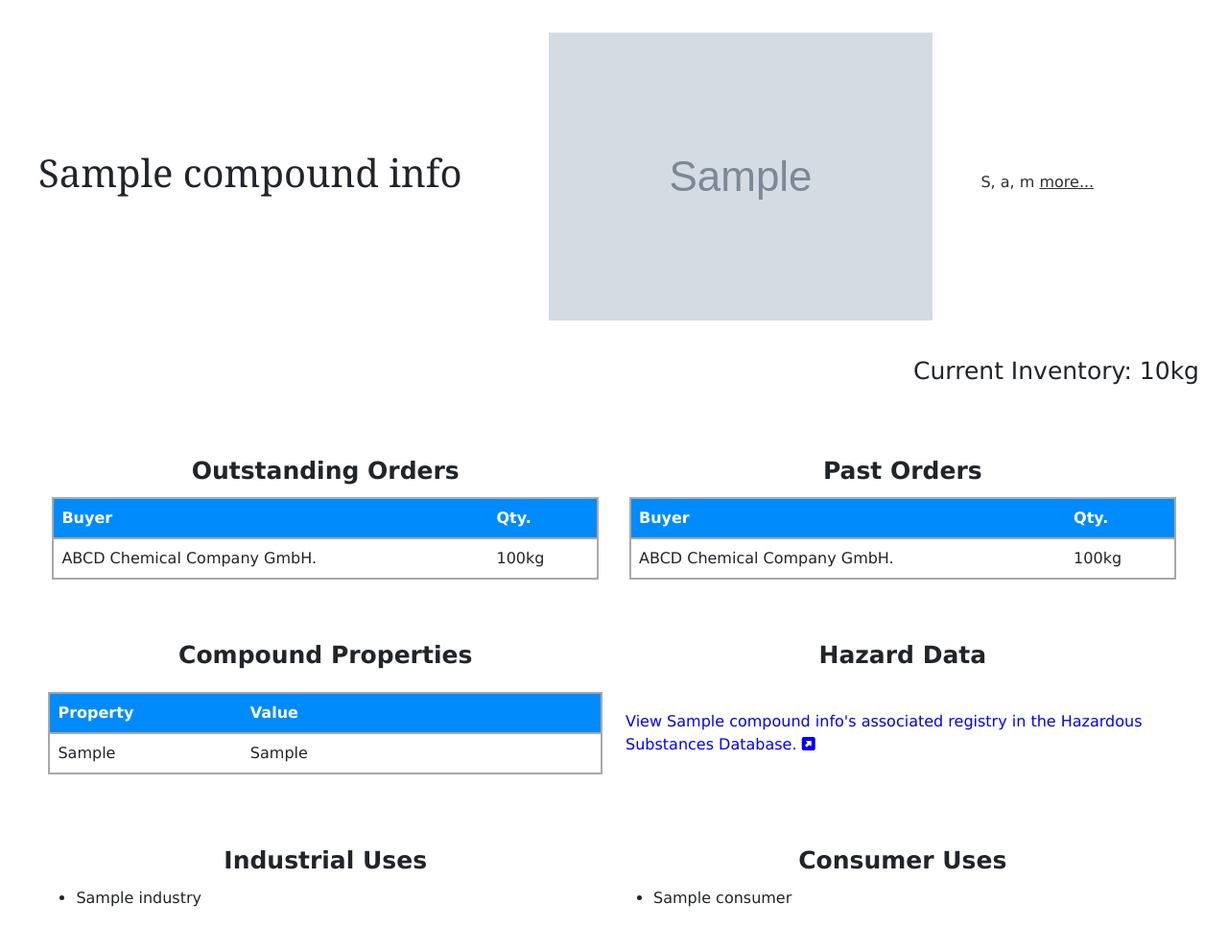
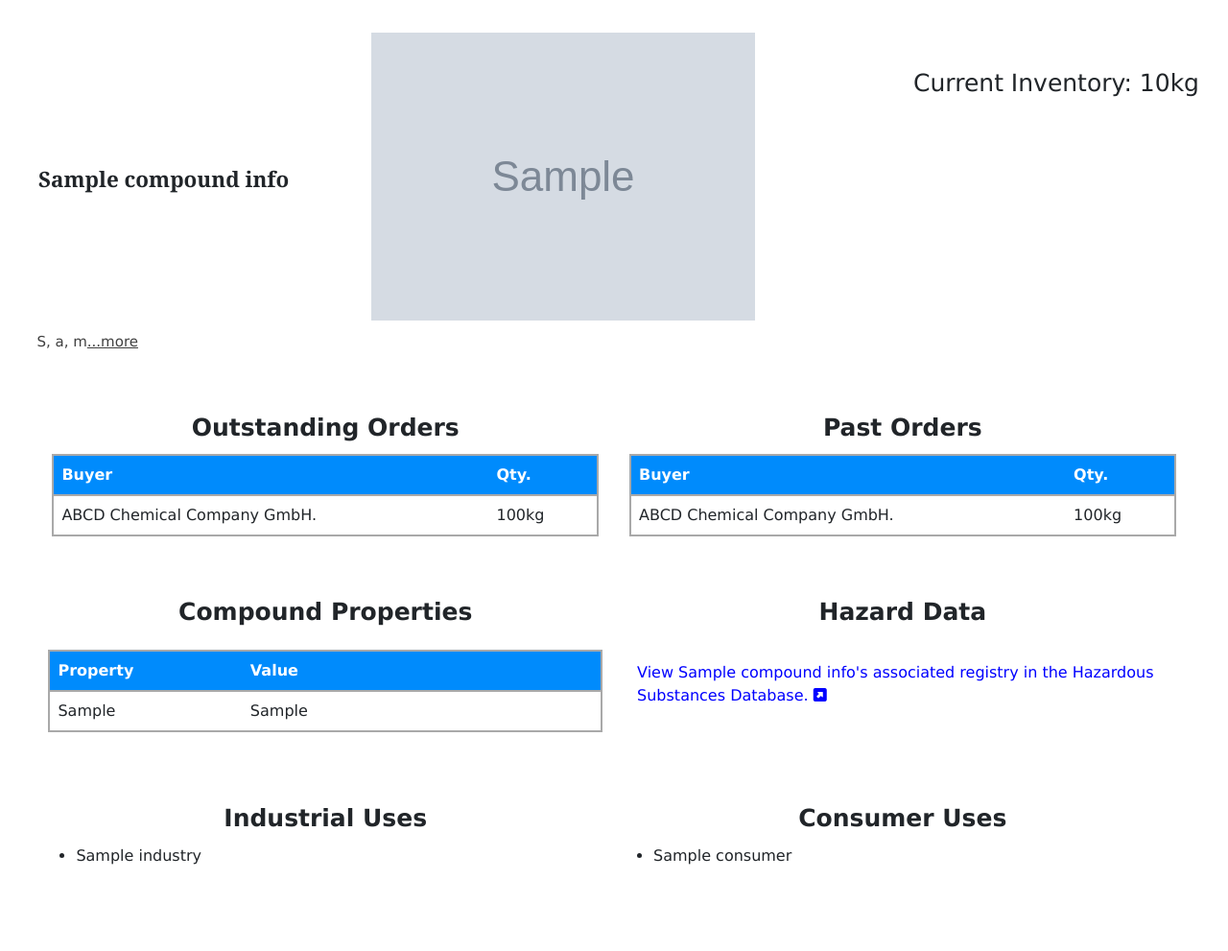
Before and after one commit to dvdg6566/fischerlabs, a Flask app: template templates/viewcompound.html in a window 1280 px wide. Shown: the part 56-1047 px from the top of the page at 96% size. After the commit the page ends 957 px from the top, so only its background shows below. Run offline with Flask 2, Linux system fonts and the light colour scheme; the template is opened without the code that fills it: most values are stand-ins (such as "Sample title", 1, 10 or a date in 2020); grey boxes marked "Sample" are stand-in pictures; some libraries are stand-ins or nearby versions.

Commit message:
moved synonyms down, fixed alignment of title

```diff
--- a/static/css/compoundview.css
+++ b/static/css/compoundview.css
@@ -30,6 +30,10 @@ body {
 	font-family: Verdana;
 }
 
+.clearfix {
+	overflow: auto;
+}
+
 .header {
 	font-size: 40px;
 	font-family: Georgia;
@@ -37,8 +41,19 @@ body {
 	text-align: left;
 }
 
-a.synonyms, #more-synonyms {
-	color: #303030;
+#compoundname {
+	width: 50%;
+	font: bold 1.75vw Georgia;
+}
+
+
+p.synonyms, #more-synonyms {
+	color: #404040;
+	font: 15px Verdana;
+}
+
+p.synonyms {
+	padding: 1% 3%;
 }
 
 #more-synonyms {
@@ -167,6 +182,11 @@ td.properties-d, td.hazard{
 	padding: 1%;
 }
 
+td.hazard {
+	vertical-align: top;
+	padding: 2% 2%;
+}
+
 a.outgoing-link:link {
 	color: blue;
 }
--- a/templates/viewcompound.html
+++ b/templates/viewcompound.html
@@ -6,14 +6,12 @@
 	<br>
 	<link rel="stylesheet" href="{{ url_for('static', filename='css/compoundview.css') }}">
 	<div style="overflow: auto; padding-top: 10px">
-			<a class="header"> {{compoundInfo.compoundName}} </a>
+			<a class="header" id="compoundname"> {{compoundInfo.compoundName}} </a>
 			{%if compoundInfo.imgURL != None %}
-			<a class="header" class="nfpa-rating"> <img src={{compoundInfo.imgURL}} class="clearfix" width=auto height=auto> </a>
+			<a class="header" class="nfpa-rating" class="clearfix"> <img src={{compoundInfo.imgURL}} class="clearfix" width=auto height=auto> </a>
+			{%else%}
+			<a class="header" class="nfpa-rating" class="clearfix"> <img src=https://pubchem.ncbi.nlm.nih.gov/image/nfpa.cgi?code=000 class="clearfix" width=auto height=auto style="visibility: hidden"> </a>
 			{%endif%}
-			<a>
-				<a class="synonyms"> {{', '.join(compoundInfo.synonyms[:3])}}</a>
-				<button id="more-synonyms">more...</button>
-			</a>
 			<a class="current-inventory"> Current Inventory: {{compoundInfo.quantity}}kg </a>
 	</div>
 	<div id="myModal" class="modal">
@@ -25,6 +23,9 @@
 	    </p>
 	    <p> {{', '.join(compoundInfo.synonyms[3:])}}</p>
 	  </div>
+	</div>
+	<div>
+		<p class="synonyms"> {{', '.join(compoundInfo.synonyms[:3])}}<button id="more-synonyms">...more</button></p></th>
 	</div>
 	<script>
 		// Get the modal
```
Lines whose indentation alone changed are shown as unchanged.
